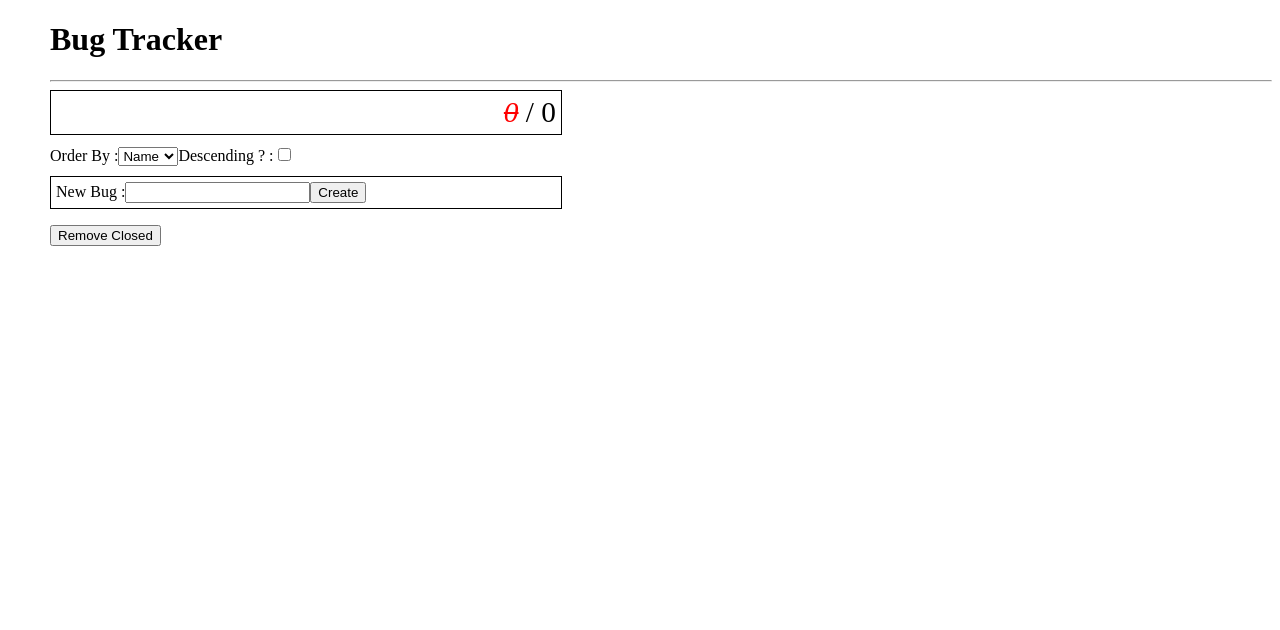
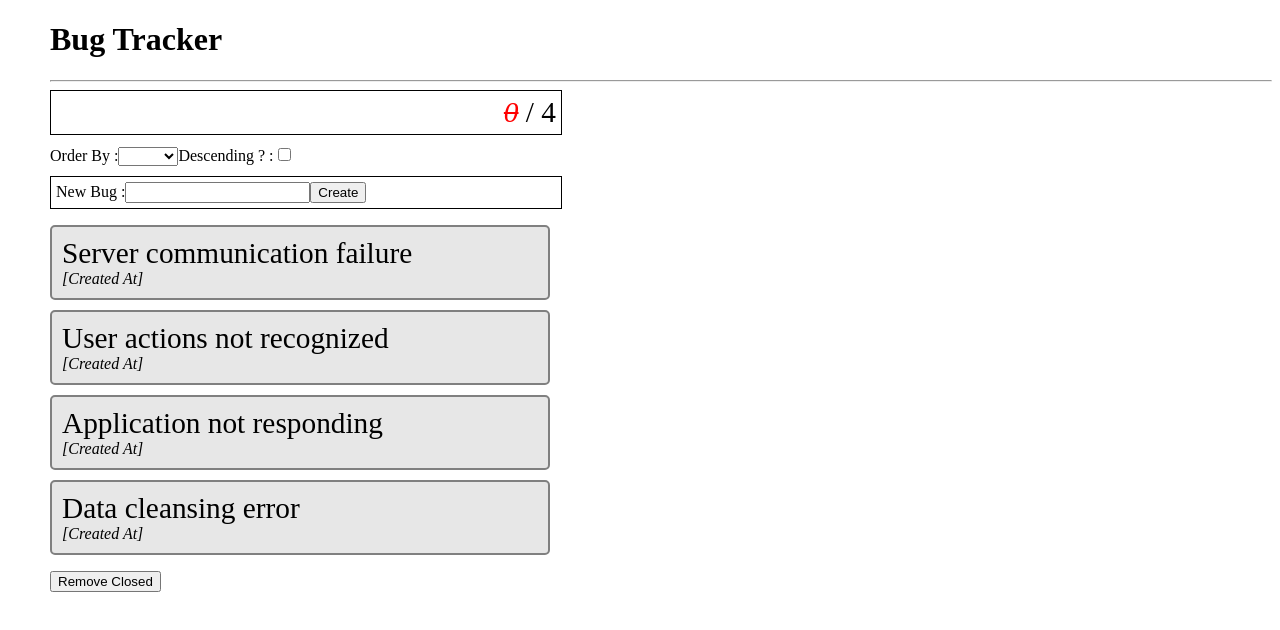
Before and after one commit to tkmagesh/Cisco-Angular2-Jun-2017-2, an Angular app in the folder bug-tracker/: page / in a window 1280 px wide. Shown: the top 630 px of the page. Built offline with nearby package versions, Linux system fonts and the light colour scheme.

Commit message:
OrderBy pipe

```diff
--- a/bug-tracker/src/app/bug-tracker/bugTracker.component.html
+++ b/bug-tracker/src/app/bug-tracker/bugTracker.component.html
@@ -2,17 +2,17 @@
 	<bug-stats [data]="bugs"></bug-stats>
 	<section class="sort">
 		<label>Order By :</label>
-		<select name="" id="">
-			<option value="">Name</option>
-			<option value="">Status</option>
+		<select [(ngModel)]="sortBugBy">
+			<option value="name">Name</option>
+			<option value="isClosed">Status</option>
 		</select>
 		<label for="">Descending ? :</label>
-		<input type="checkbox" name="" id="">
+		<input type="checkbox" [(ngModel)]="orderByDescending">
 	</section>
 	<bug-edit (newBug)="onCreateBug($event)"></bug-edit>
 	<section class="list">
 		<ol>
-			<li *ngFor="let bug of bugs">
+			<li *ngFor="let bug of (bugs|orderBy:sortBugBy:orderByDescending)">
 				<span
 					class="bugname"
 					(click)="onBugClick(bug)"
--- a/bug-tracker/src/app/bug-tracker/bugTracker.component.ts
+++ b/bug-tracker/src/app/bug-tracker/bugTracker.component.ts
@@ -11,7 +11,10 @@ export class BugTrackerComponent{
 	bugs : Array<IBug> = [];
 
 	constructor(private _bugOperationsService : BugOperationsService){
-
+		this.bugs.push(this._bugOperationsService.createNew('Server communication failure'));
+		this.bugs.push(this._bugOperationsService.createNew('User actions not recognized'));
+		this.bugs.push(this._bugOperationsService.createNew('Application not responding'));
+		this.bugs.push(this._bugOperationsService.createNew('Data cleansing error'));
 	}
 
 	onCreateBug(newBug : IBug) : void {
--- /dev/null
+++ b/bug-tracker/src/app/bug-tracker/pipes/orderBy.pipe.ts
@@ -0,0 +1,36 @@
+import { Pipe , PipeTransform } from '@angular/core';
+
+interface IComparer{
+	(item1:any, item2:any) : number
+}
+
+
+@Pipe({
+	name : 'orderBy'
+})
+export class OrderByPipe implements PipeTransform{
+	transform(data : Array<any>, attrName : string, descending : boolean = false) : Array<any> {
+		if (!attrName)
+			return data;
+		let comparer = this.getComparerFor(attrName);
+		if (descending){
+			comparer = this.getDescendingComparerFor(comparer);
+		}
+		data.sort(comparer);
+		return data;
+	}
+
+	getComparerFor(attrName:string) : IComparer {
+		return function(item1:any, item2:any) : number{
+			if (item1[attrName] < item2[attrName]) return -1;
+			if (item1[attrName] > item2[attrName]) return 1;
+			return 0;
+		}
+	}
+
+	getDescendingComparerFor(comparer : IComparer):IComparer{
+		return function(item1:any, item2:any) : number{
+			return comparer.apply(undefined, arguments) * -1;
+		}
+	}
+}
--- a/bug-tracker/src/app/bug-tracker/pipes/trimText.pipe.ts
+++ b/bug-tracker/src/app/bug-tracker/pipes/trimText.pipe.ts
@@ -4,7 +4,7 @@ import { Pipe, PipeTransform } from '@angular/core';
 	name : 'trimText'
 })
 export class TrimTextPipe implements PipeTransform{
-	transform(data : string) : string {
-		return data.length < 30 ? data : `${data.substr(0,30)}...`;
+	transform(data : string, trimLength : number = 30) : string {
+		return data.length < trimLength ? data : `${data.substr(0,trimLength)}...`;
 	}
 }
```
Also changed, not shown: bug-tracker/src/app/app.module.ts (+6 -2 lines).
